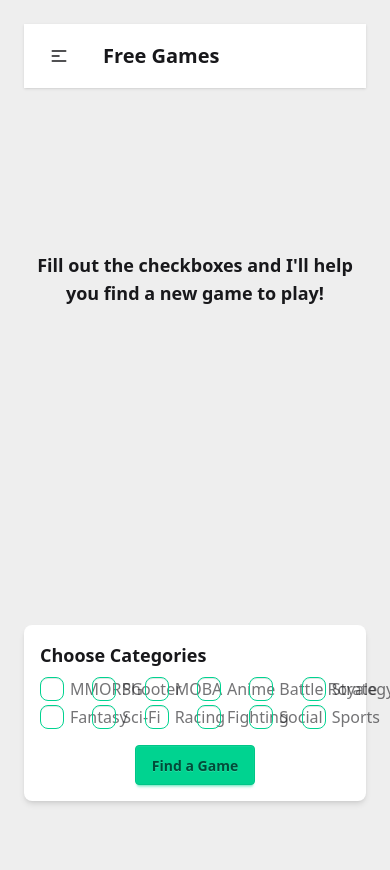
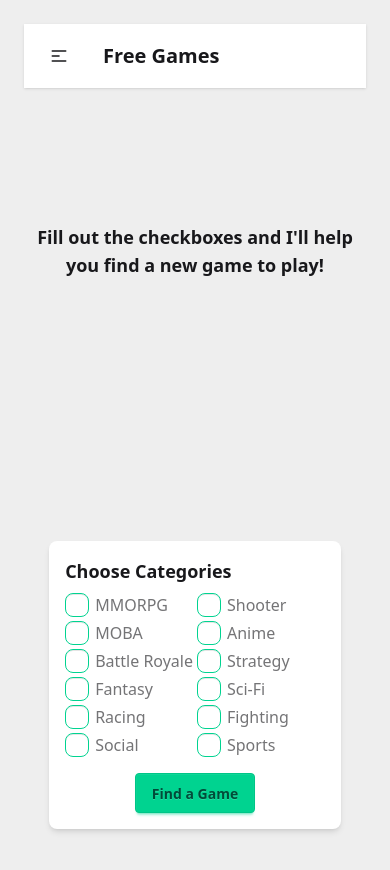
Before and after one commit to AllanSechrist/FreeGames, a React (Vite) app: page / in a window 390 px wide. Shown: the top 870 px of the page. Built offline with nearby package versions, Linux system fonts and the light colour scheme; no server answers.

Commit message:
Update responsiveness of game form.

```diff
--- a/src/assets/components/GameForm.jsx
+++ b/src/assets/components/GameForm.jsx
@@ -47,7 +47,7 @@
         className="p-4 bg-base-100 rounded-lg shadow-md mt-4"
       >
         <h3 className="text-lg font-semibold mb-2">Choose Categories</h3>
-        <div className="grid grid-cols-6 gap-1">
+        <div className="grid grid-cols-2 sm:grid-cols-3 md:grid-cols-4 gap-1">
           {options.map((option) => (
             <label key={option} className="label">
               <input
```
